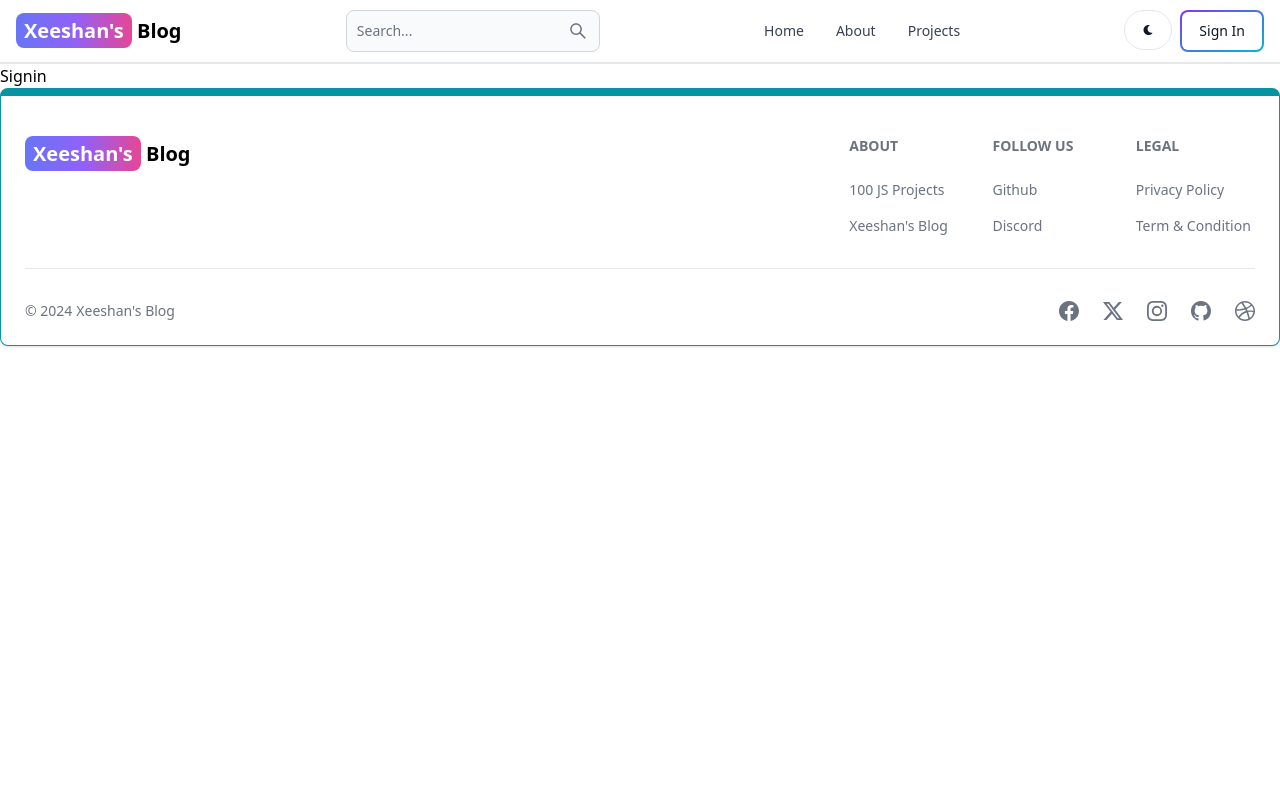
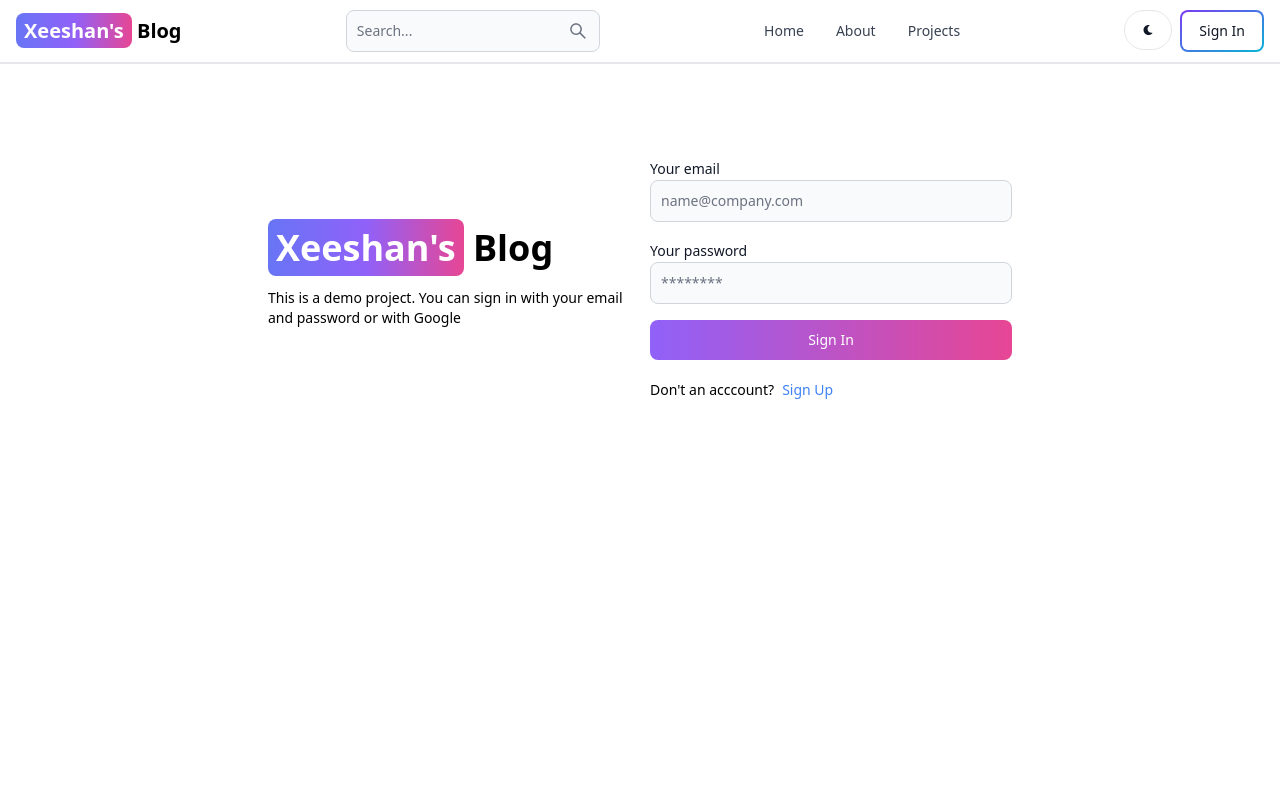
Before and after one commit to Ahsan-xeeshan/blog-project, a React (Vite) app in the folder client/: page /sign-in in a window 1280 px wide. Shown: the top 800 px of the page. Built offline with nearby package versions, Linux system fonts and the light colour scheme.

Commit message:
sign in ui complete

```diff
--- a/client/src/Pages/Signin.jsx
+++ b/client/src/Pages/Signin.jsx
@@ -1,5 +1,112 @@
+/* eslint-disable react/no-unescaped-entities */
+import axios from "axios";
+import { Alert, Button, Label, Spinner, TextInput } from "flowbite-react";
+import { useState } from "react";
+import { Link, useNavigate } from "react-router-dom";
+
 const Signin = () => {
-  return <div>Signin</div>;
+  const [formData, setFormData] = useState({});
+  const [errorMessage, setErrorMessage] = useState(null);
+  const [loading, setLoading] = useState(false);
+  const navigate = useNavigate();
+
+  const handleChange = (e) => {
+    setFormData({ ...formData, [e.target.id]: e.target.value.trim() });
+  };
+
+  const handleSubmit = async (e) => {
+    e.preventDefault();
+    if (!formData.email || !formData.password) {
+      return setErrorMessage("Please, fill out all fields");
+    }
+    try {
+      setLoading(true);
+      setErrorMessage(null);
+      const response = await axios.post("/api/v1/authentication/signin", {
+        email: formData.email,
+        password: formData.password,
+      });
+
+      console.log(response.data);
+      if (response.data.error) {
+        setErrorMessage(response.data.error);
+      }
+      setLoading(false);
+      if (response.data.success) {
+        navigate("/");
+      }
+    } catch (error) {
+      setErrorMessage(error.message);
+    }
+  };
+
+  return (
+    <div className="min-h-screen mt-20">
+      <div className="flex p-3 max-w-3xl mx-auto flex-col md:flex-row md:items-center gap-5">
+        {/* left */}
+        <div className="flex-1">
+          <Link to="/" className="text-4xl font-bold dark:text-white">
+            <span className="px-2 py-1 bg-gradient-to-r from-indigo-500 via-purple-500 to-pink-500 rounded-lg text-white">
+              Xeeshan's
+            </span>{" "}
+            Blog
+          </Link>
+          <p className="text-sm mt-5">
+            This is a demo project. You can sign in with your email and password
+            or with Google
+          </p>
+        </div>
+        {/* right */}
+        <div className="flex-1">
+          <form className="flex flex-col gap-4" onSubmit={handleSubmit}>
+            <div>
+              <Label value="Your email" />
+              <TextInput
+                type="email"
+                placeholder="name@company.com"
+                id="email"
+                onChange={handleChange}
+              />
+            </div>
+            <div>
+              <Label value="Your password" />
+              <TextInput
+                type="password"
+                placeholder="********"
+                id="password"
+                onChange={handleChange}
+              />
+            </div>
+            <Button
+              gradientDuoTone="purpleToPink"
+              type="submit"
+              disabled={loading}
+            >
+              {loading ? (
+                <>
+                  <Spinner size="sm" />
+                  <span className="pl-3">Loading...</span>
+                </>
+              ) : (
+                "Sign In"
+              )}
+            </Button>
+          </form>
+          <div className="flex gap-2 text-sm mt-5">
+            <span>Don't an acccount?</span>
+            <Link to="/sign-up" className="text-blue-500">
+              Sign Up
+            </Link>
+          </div>
+          {errorMessage && (
+            <Alert className="mt-5" color="failure">
+              {errorMessage}
+            </Alert>
+          )}
+        </div>
+      </div>
+    </div>
+  );
 };
 
 export default Signin;
```
Also changed, not shown: 1 other file (tests, documents, lock files or other folders).
